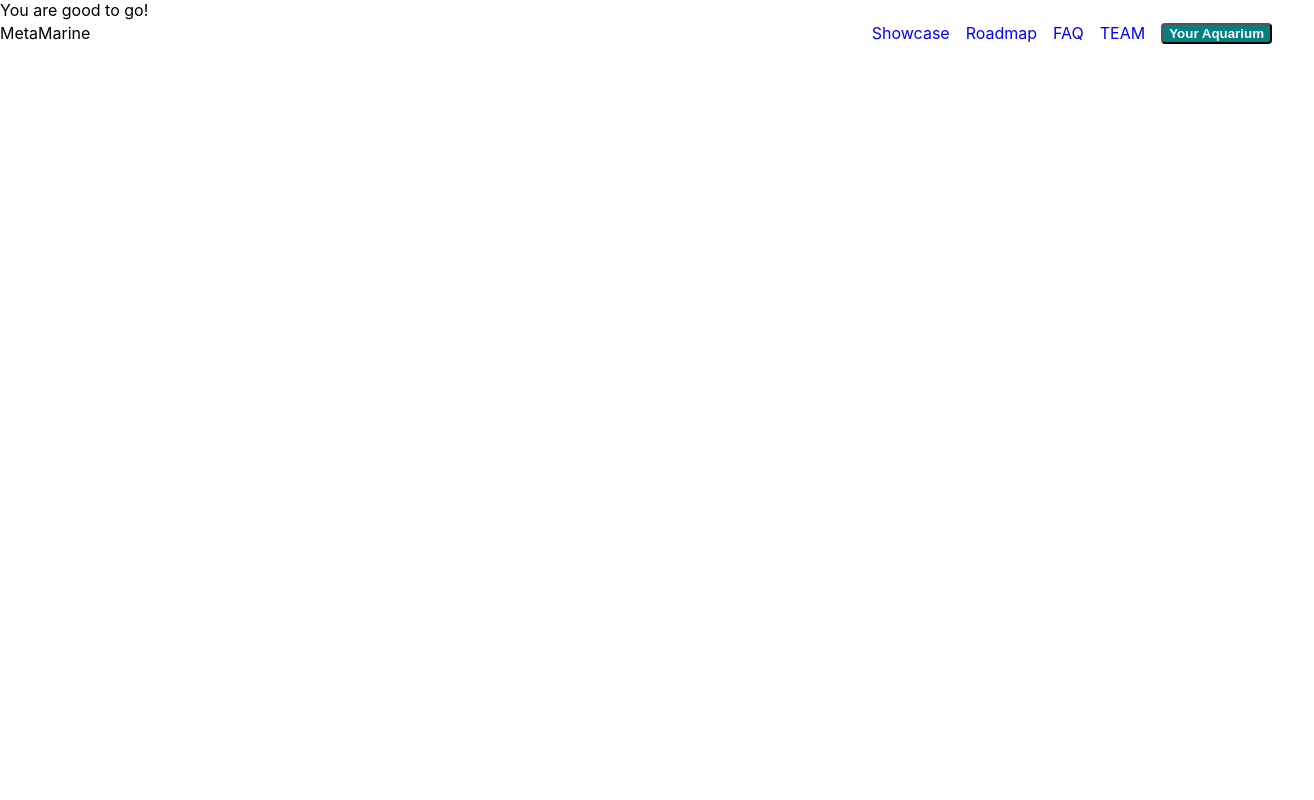
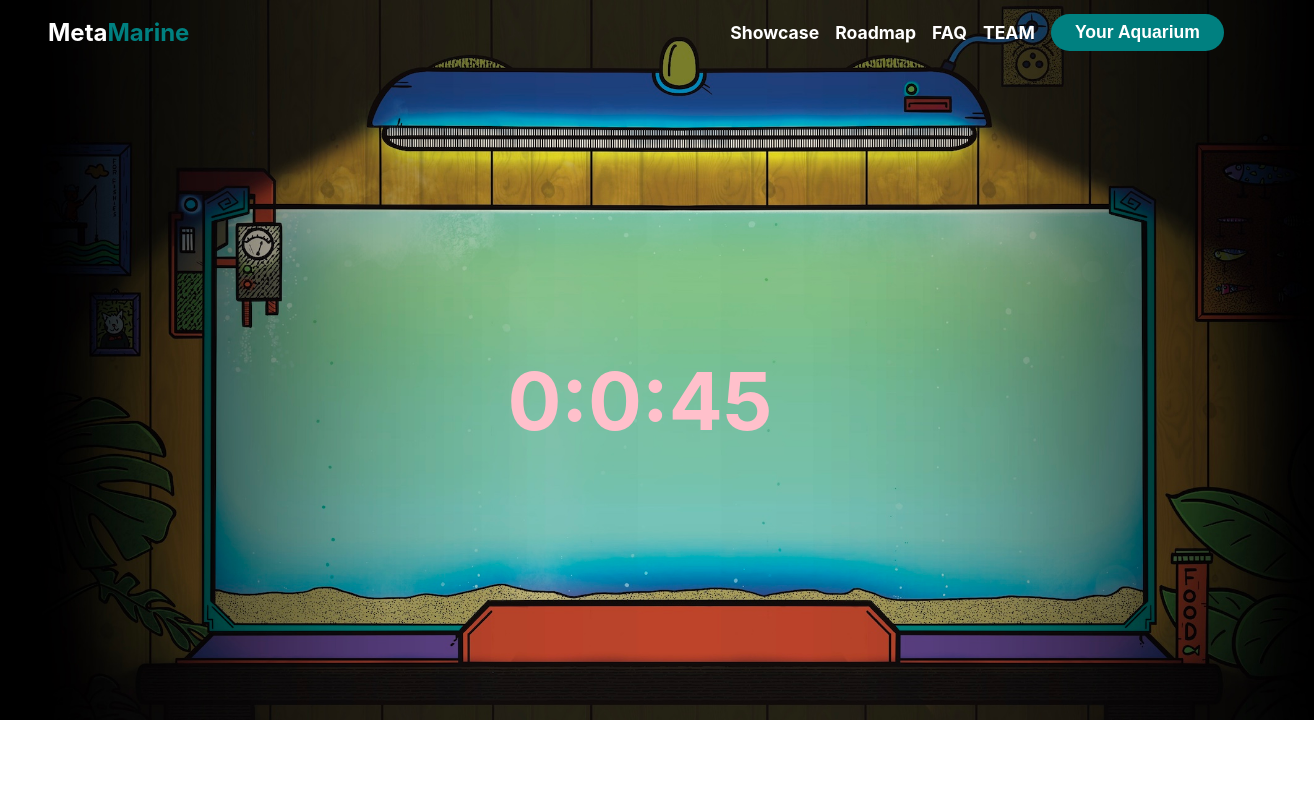
Before and after one commit to MarekChoinski/metamarine, a Next.js app: page / in a window 1280 px wide. Shown: the top 800 px of the page, 1314 px wide, since content can reach past the window. Built offline with nearby package versions, Linux system fonts and the light colour scheme.

Commit message:
Add sections and fix navbar

```diff
--- a/components/Navbar/Navbar.module.scss
+++ b/components/Navbar/Navbar.module.scss
@@ -1,14 +1,17 @@
 $screen-sm-min: 768px;
-$brand-primary: blue;
-$link-color: $brand-primary;
+$link-color: white;
 $link-hover-color: darken($link-color, 15%);
 $warm-gray: #e9e7df;
 $navbarBgColor: black;
+$teal: teal;
 
 .navbar {
+  padding: 0 3rem;
   position: fixed;
   width: 100%;
   background-color: $navbarBgColor;
+  font-weight: bold;
+  font-size: 1.1rem;
   top: 0;
   left: 0;
   z-index: 99;
@@ -16,16 +19,6 @@ $navbarBgColor: black;
   visibility: visible;
   transform: none;
   transition: all 400ms ease-in-out;
-
-  // &.dark {
-  //   background-color: $black;
-
-  //   @media (min-width: $screen-sm-min) {
-  //     a {
-  //       color: $white;
-  //     }
-  //   }
-  // }
 
   &.top {
     background-color: transparent;
@@ -37,9 +30,9 @@ $navbarBgColor: black;
     transform: translate(0, -100%);
   }
 
-  // @media (max-width: $screen-sm-min) {
-  //   min-height: 67px;
-  // }
+  @media (max-width: $screen-sm-min) {
+    min-height: 67px;
+  }
 }
 
 .container {
@@ -48,17 +41,17 @@ $navbarBgColor: black;
   align-items: center;
   min-height: 65px;
 
-  // @media (max-width: $screen-sm-min) {
-  //   min-height: 57px;
-  //   flex-direction: column;
-  // }
+  @media (max-width: $screen-sm-min) {
+    min-height: 57px;
+    flex-direction: column;
+  }
 }
 
 .linkList {
   display: flex;
   align-items: center;
   padding: 0;
-  margin: 0;
+  margin: 0 0 0 auto;
   list-style-type: none;
 
   li {
@@ -66,9 +59,10 @@ $navbarBgColor: black;
   }
 
   @media (max-width: $screen-sm-min) {
+    margin: 0;
     flex-direction: column;
     width: 100vw;
-    background-color: white;
+    background-color: black;
     max-height: 0;
     transition: max-height 0.3s ease;
     overflow: hidden;
@@ -76,7 +70,8 @@ $navbarBgColor: black;
     &.showMenu {
       max-height: 500px;
       transition: max-height 0.5s ease;
-      // border-top: 1px solid darken($warm-gray, 8%);
+      border-bottom: 1px solid darken($warm-gray, 8%);
+      border-top: 1px solid darken($warm-gray, 8%);
     }
 
     li {
@@ -100,7 +95,6 @@ $navbarBgColor: black;
 }
 
 .logoContainer {
-  margin-right: auto;
   align-items: center;
 
   @media (max-width: $screen-sm-min) {
@@ -114,21 +108,14 @@ $navbarBgColor: black;
 
 .logo {
   display: block;
-
-  // @media (max-width: $screen-sm-min) {
-  //   height: 100%;
-  //   margin-right: auto;
-  //   display: flex;
-  //   align-items: center;
-  // }
+  color: white;
+  font-size: 1.5rem;
 }
 
 .hamburger {
-  border: 1px solid darken($warm-gray, 8%);
-  border-radius: 4px;
   background-color: transparent;
-  margin-top: 15px;
-  margin-bottom: 15px;
+  border: none;
+  margin: 15px 0 15px auto;
   padding: 0;
   cursor: pointer;
   display: none;
@@ -143,7 +130,7 @@ $navbarBgColor: black;
   height: 35px;
   position: relative;
   transition: 0.5s ease-in-out;
-
+  margin-left: auto;
   span {
     position: absolute;
     height: 2px;
@@ -152,7 +139,7 @@ $navbarBgColor: black;
     margin: auto;
     left: 0;
     right: 0;
-    background: #000;
+    background: white;
     opacity: 1;
     transition: 0.25s ease-in-out;
     transform-origin: left center;
@@ -170,10 +157,6 @@ $navbarBgColor: black;
       transform-origin: left center;
     }
   }
-
-  //   &.dark span {
-  //     background: white;
-  //   }
 
   &.open {
     span {
@@ -198,8 +181,15 @@ $navbarBgColor: black;
 }
 
 .aquarium {
-  background-color: teal;
+  background-color: $teal;
+  padding: 8px 24px;
+  border: none;
   font-weight: bold;
   color: white;
-  border-radius: 4px;
+  border-radius: 24px;
+  font-size: 1.1rem;
 }
+
+.marine {
+  color: $teal;
+}
--- a/components/Navbar/Navbar.tsx
+++ b/components/Navbar/Navbar.tsx
@@ -1,8 +1,6 @@
 import { useEffect, useRef, useState } from "react";
 import Link from "next/link";
 import classnames from "classnames";
-
-
 import styles from "./Navbar.module.scss";
 
 const textLinks = [
@@ -54,12 +52,10 @@ const useHideOnScroll = () => {
 
 const useCheckTop = () => {
   const [top, setTop] = useState(true);
-  const [hideBar, setHideBar] = useState(true);
 
   const handleScroll = () => {
     const top = window.pageYOffset || document.documentElement.scrollTop;
     setTop(top === 0);
-    setHideBar(top < 70);
   };
 
   useEffect(() => {
@@ -69,14 +65,14 @@ const useCheckTop = () => {
     };
   }, []);
 
-  return { top, hideBar };
+  return { top };
 };
 
 export const Navbar: React.FC = () => {
   const [showMenu, setShowMenu] = useState(false);
 
   const isHidden = useHideOnScroll();
-  const { top, hideBar } = useCheckTop();
+  const { top } = useCheckTop();
 
   return (
     <nav
@@ -85,12 +81,11 @@ export const Navbar: React.FC = () => {
         [styles.hidden]: isHidden
       })}
     >
-
       <div className={styles.container}>
         <div className={styles.logoContainer}>
           <Link href="/">
             <a className={styles.logo}>
-              Meta<span>Marine</span>
+              Meta<span className={styles.marine}>Marine</span>
             </a>
           </Link>
           <button
--- a/components/Timer/Timer.module.scss
+++ b/components/Timer/Timer.module.scss
@@ -1,3 +1,12 @@
-.time {
+.timer {
   color: pink;
+  position: absolute;
+  display: block;
+  font-weight: bold;
+  font-size: 5rem;
+
+  top: 50%;
+  left: 50%;
+  transform: translate(-50%, -50%);
+  z-index: 1;
 }
--- a/components/Timer/Timer.tsx
+++ b/components/Timer/Timer.tsx
@@ -10,8 +10,8 @@ export const Timer: React.FC<TimerProps> = ({ date }) => {
 
 const renderer: CountdownRendererFn = ({ hours, minutes, seconds, completed }) => {
   return !completed?
-        (<span className={styles.time}>{hours}:{minutes}:{seconds}</span>) :
-        (<span>You are good to go!</span>);
+        (<span className={styles.timer}>{hours}:{minutes}:{seconds}</span>) :
+        (<span className={styles.timer}>You are good to go!</span>);
 };
 
 return <Countdown
--- a/pages/index.tsx
+++ b/pages/index.tsx
@@ -4,6 +4,7 @@ import Image from 'next/image'
 import React from 'react';
 import { Navbar } from '../components/Navbar/Navbar';
 import {Timer} from '../components/Timer/Timer';
+import { HeroSection } from '../sections/HeroSection/HeroSection';
 import styles from '../styles/Home.module.scss'
 import p from '../utils/prefixImages';
 
@@ -12,7 +13,11 @@ const Home: NextPage = () => {
   return (
     <>
      <Navbar />
-     <Timer date={Date.now() + 5000}/>
+     <HeroSection />
+     <p>
+       Lorem ipsum dolor, sit amet consectetur adipisicing elit. Non quos soluta ratione consequuntur earum, dolor saepe veritatis accusamus minus ducimus incidunt possimus reprehenderit cum quas, molestiae fugit officiis odit exercitationem dignissimos, architecto rerum voluptas molestias optio eum? Maiores corporis odio reiciendis doloribus voluptatum ipsa error atque dolorem, nemo, sequi debitis.
+     </p>
+     <p>Lorem ipsum dolor sit amet, consectetur adipisicing elit. Tempora neque ad vero reprehenderit ipsam quam pariatur sint voluptatum ipsum consequuntur. Soluta excepturi fugit sit debitis, dolorem atque laboriosam. Blanditiis, libero.</p>
     </>
   )
 }
--- /dev/null
+++ b/sections/HeroSection/HeroSection.module.scss
@@ -0,0 +1,15 @@
+.container {
+  width: 100vw;
+  height: 100vh;
+}
+
+.hero {
+  height: 90vh;
+  width: 100vw;
+  background-color: black;
+  text-align: center;
+
+  img {
+    height: 100%;
+  }
+}
--- /dev/null
+++ b/sections/HeroSection/HeroSection.tsx
@@ -0,0 +1,24 @@
+import React from "react";
+import styles from "./HeroSection.module.scss";
+import p from '../../utils/prefixImages';
+import { Timer } from "../../components/Timer/Timer";
+
+export interface HeroSectionProps {
+
+}
+
+export const HeroSection: React.FC<HeroSectionProps> = () => {
+
+
+
+return (
+  <section
+  className={styles.container}
+  >
+    <div className={styles.hero}>
+      <img src={p("hero.jpg")} alt="Hero"/>
+      <Timer date={Date.now() + 50000}/>
+    </div>
+  </section>
+)
+};
--- a/utils/prefixImages.ts
+++ b/utils/prefixImages.ts
@@ -1,6 +1,6 @@
 const prefixImages = (image: string) => {
     const prefix = process.env.NEXT_PUBLIC_BASE_PATH || "";
-    return prefix + image
+    return prefix + "/images/" + image
 }
 
 export default prefixImages;
```
Also changed, not shown: public/images/hero.jpg (added).
